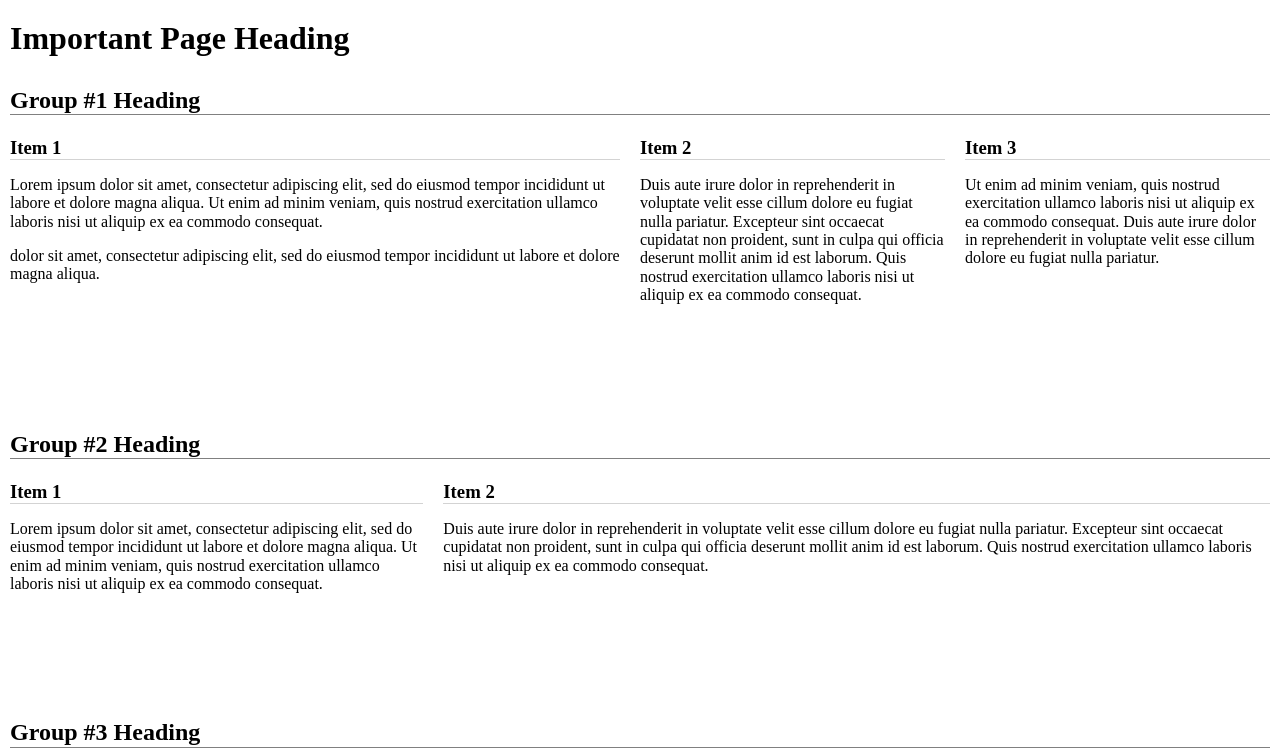
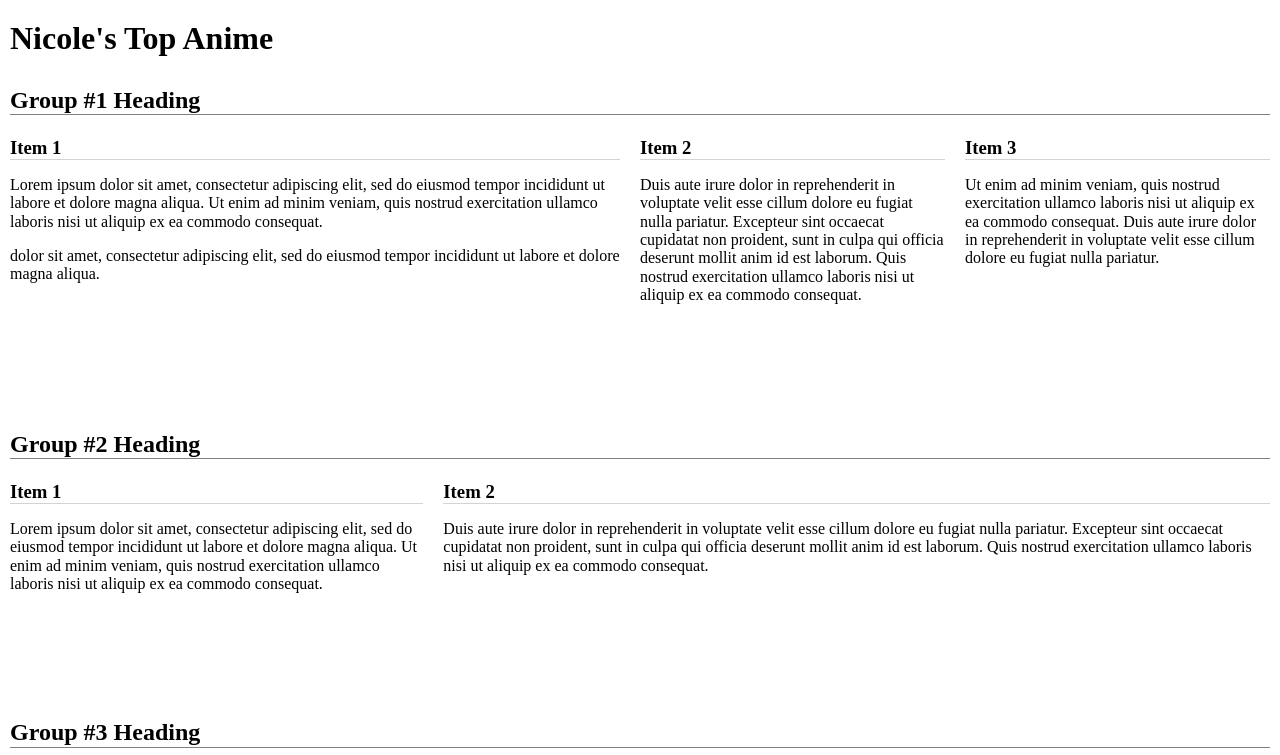
Before and after one commit to nicpagan/front-end-foundations, a plain HTML site: page intro-to-flexbox/index.html in a window 1280 px wide. Shown: the top 755 px of the page. Drawn offline with nearby package versions, Linux system fonts and the light colour scheme.

Commit message:
changed h1

```diff
--- a/intro-to-flexbox/index.html
+++ b/intro-to-flexbox/index.html
@@ -14,7 +14,7 @@
 
   <body>
     <main>
-      <h1>Important Page Heading</h1>
+      <h1>Nicole's Top Anime</h1>
       <section>
         <h2>Group #1 Heading</h2>
         <!-- Group #1 with 3 items -->
```
